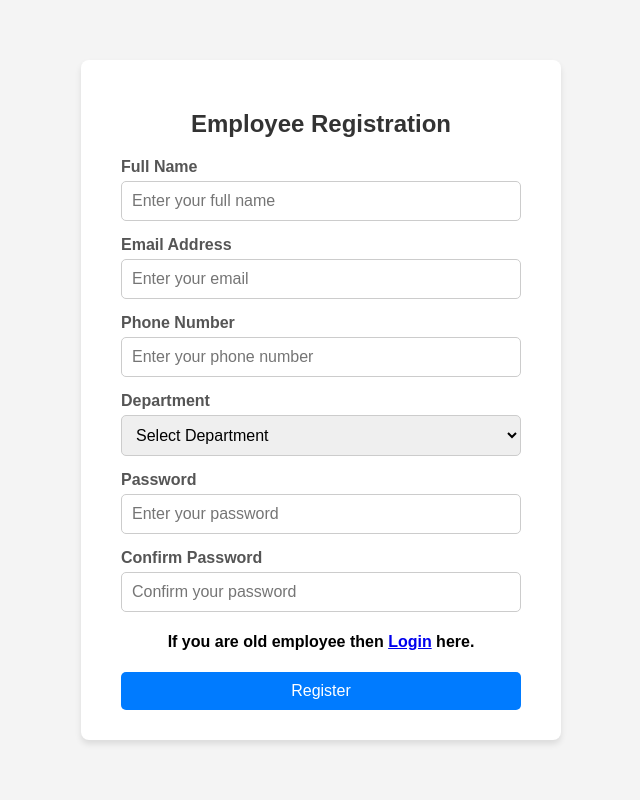
After one commit to anshu-ac-dv/ELMS, a PHP site: page /emp/Emp_Registration.php in a window 1280 px wide. The commit adds this page. Shown: the whole page, without its empty margins (319-959 px from the left). Run offline with PHP 8.4, Linux system fonts and the light colour scheme.

Commit message:
Initial Commit

```diff
--- /dev/null
+++ b/emp/Emp_Registration.php
@@ -0,0 +1,63 @@
+<!DOCTYPE html>
+<html lang="en">
+<head>
+    <meta charset="UTF-8">
+    <meta name="viewport" content="width=device-width, initial-scale=1.0">
+    <link rel="stylesheet" href="Register_Style.css">
+    <title>Employee Registration</title>
+</head>
+<body>
+<div class="form-container">
+        <h2>Employee Registration</h2>
+
+        <form action="#" method="post">
+            <!-- Name -->
+            <div class="form-group">
+                <label for="name">Full Name</label>
+                <input type="text" id="name" name="name" placeholder="Enter your full name" required>
+            </div>
+
+            <!-- Email -->
+            <div class="form-group">
+                <label for="email">Email Address</label>
+                <input type="email" id="email" name="email" placeholder="Enter your email" required>
+            </div>
+
+            <!-- Phone -->
+            <div class="form-group">
+                <label for="phone">Phone Number</label>
+                <input type="tel" id="phone" name="phone" placeholder="Enter your phone number" required>
+            </div>
+
+            <!-- Department -->
+            <div class="form-group">
+                <label for="department">Department</label>
+                <select id="department" name="department" required>
+                    <option value="" disabled selected>Select Department</option>
+                    <option value="HR">Sales Manager</option>
+                    <option value="IT">IT</option>
+                    <option value="Finance">Finance</option>
+                    <option value="Marketing">Marketing</option>
+                </select>
+            </div>
+
+            <!-- Password -->
+            <div class="form-group">
+                <label for="password">Password</label>
+                <input type="password" id="password" name="password" placeholder="Enter your password" required>
+            </div>
+
+            <!-- Confirm Password -->
+            <div class="form-group">
+                <label for="confirm-password">Confirm Password</label>
+                <input type="password" id="confirm-password" name="confirm-password" placeholder="Confirm your password" required>
+            </div>
+
+            <h4>If you are old employee then <a href="Emp_Login.php">Login</a> here.</h4>
+            <!-- Submit Button -->
+            <button type="submit" class="btn-submit">Register</button>
+
+        </form>
+    </div>
+</body>
+</html>
--- /dev/null
+++ b/emp/Register_Style.css
@@ -0,0 +1,75 @@
+/* General Styles */
+body {
+    font-family: Arial, sans-serif;
+    background-color: #f4f4f4;
+    margin: 0;
+    padding: 0;
+    display: flex;
+    justify-content: center;
+    align-items: center;
+    height: 100vh;
+}
+
+/* Form Container */
+.form-container {
+    background-color: #fff;
+    padding: 30px 40px;
+    border-radius: 8px;
+    box-shadow: 0 4px 6px rgba(0, 0, 0, 0.1);
+    width: 400px;
+    text-align: center;
+}
+
+/* Form Title */
+.form-container h2 {
+    margin-bottom: 20px;
+    font-size: 24px;
+    color: #333;
+}
+
+/* Form Group */
+.form-group {
+    margin-bottom: 15px;
+    text-align: left;
+}
+
+.form-group label {
+    display: block;
+    margin-bottom: 5px;
+    font-weight: bold;
+    color: #555;
+}
+
+.form-group input,
+.form-group select {
+    width: 100%;
+    padding: 10px;
+    font-size: 16px;
+    border: 1px solid #ccc;
+    border-radius: 5px;
+    box-sizing: border-box;
+}
+
+.form-group input:focus,
+.form-group select:focus {
+    border-color: #007bff;
+    outline: none;
+    box-shadow: 0 0 5px rgba(0, 123, 255, 0.5);
+}
+
+/* Submit Button */
+.btn-submit {
+    background-color: #007bff;
+    color: #fff;
+    border: none;
+    padding: 10px 15px;
+    font-size: 16px;
+    border-radius: 5px;
+    cursor: pointer;
+    transition: background-color 0.3s ease;
+    width: 100%;
+}
+
+.btn-submit:hover {
+    background-color: #0056b3;
+}
--- a/Header.php
+++ b/hr/Hr_Registration.php
@@ -3,9 +3,8 @@
 <head>
     <meta charset="UTF-8">
     <meta name="viewport" content="width=device-width, initial-scale=1.0">
-    <style>
-
-    </style>
+    <link rel="stylesheet" href="style.css">
+    <title>HR Login</title>
 </head>
 <body>
 
--- a/style.css
+++ b/style.css
@@ -1,6 +1,3 @@
-body{
-    background-color: whitesmoke;
-}
 h1{
     background-color: rgb(88, 105, 233);
     text-align: center;
```
Also changed, not shown: emp/Emp_Login.php (added, +28 -0 lines), emp/style.css (added, +72 -0 lines), hr/Hr_Login.php (added, +28 -0 lines), hr/style.css (added, +88 -0 lines), index.php (+4 -4 lines), Emp_Logo.jpg (renamed from emp.jpg), Hr_Logo.jpg (added), hr.jpg (deleted).
